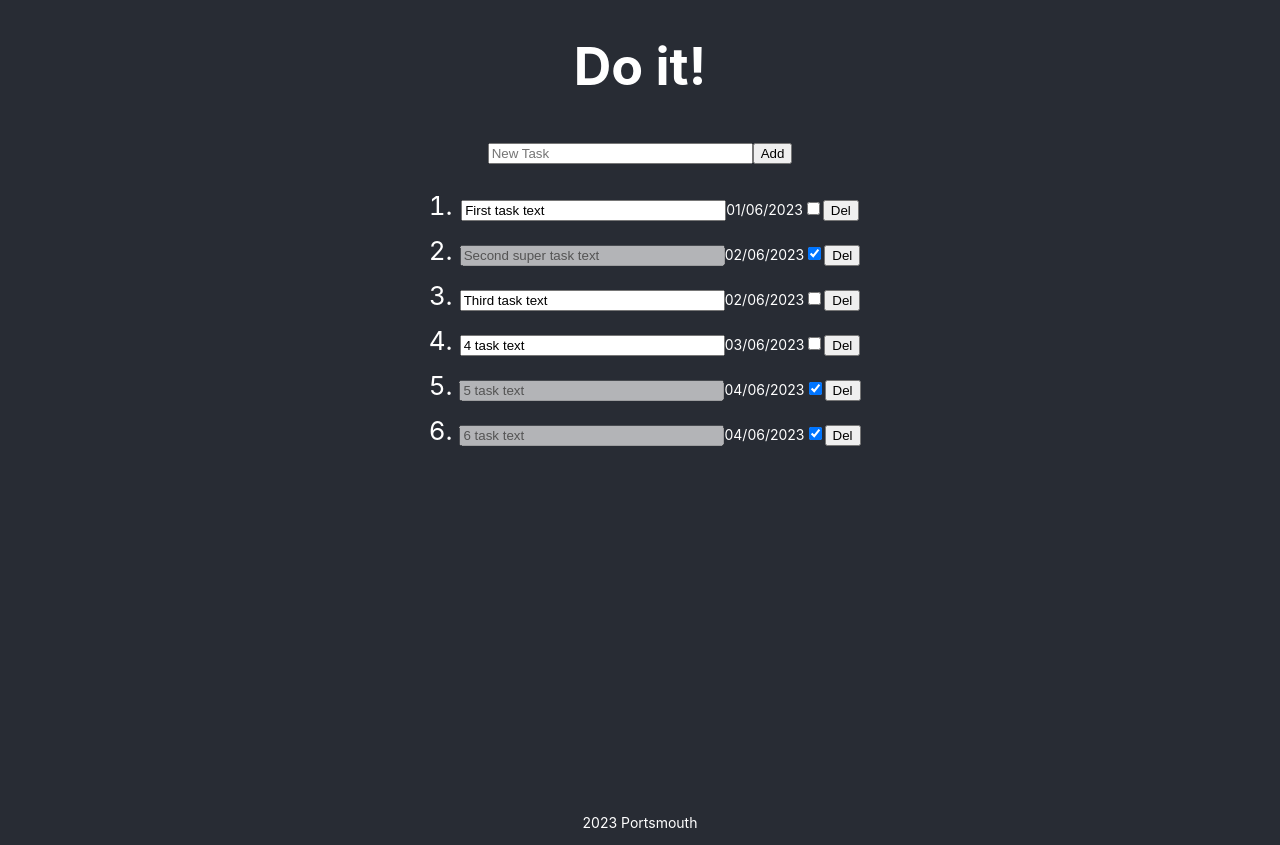
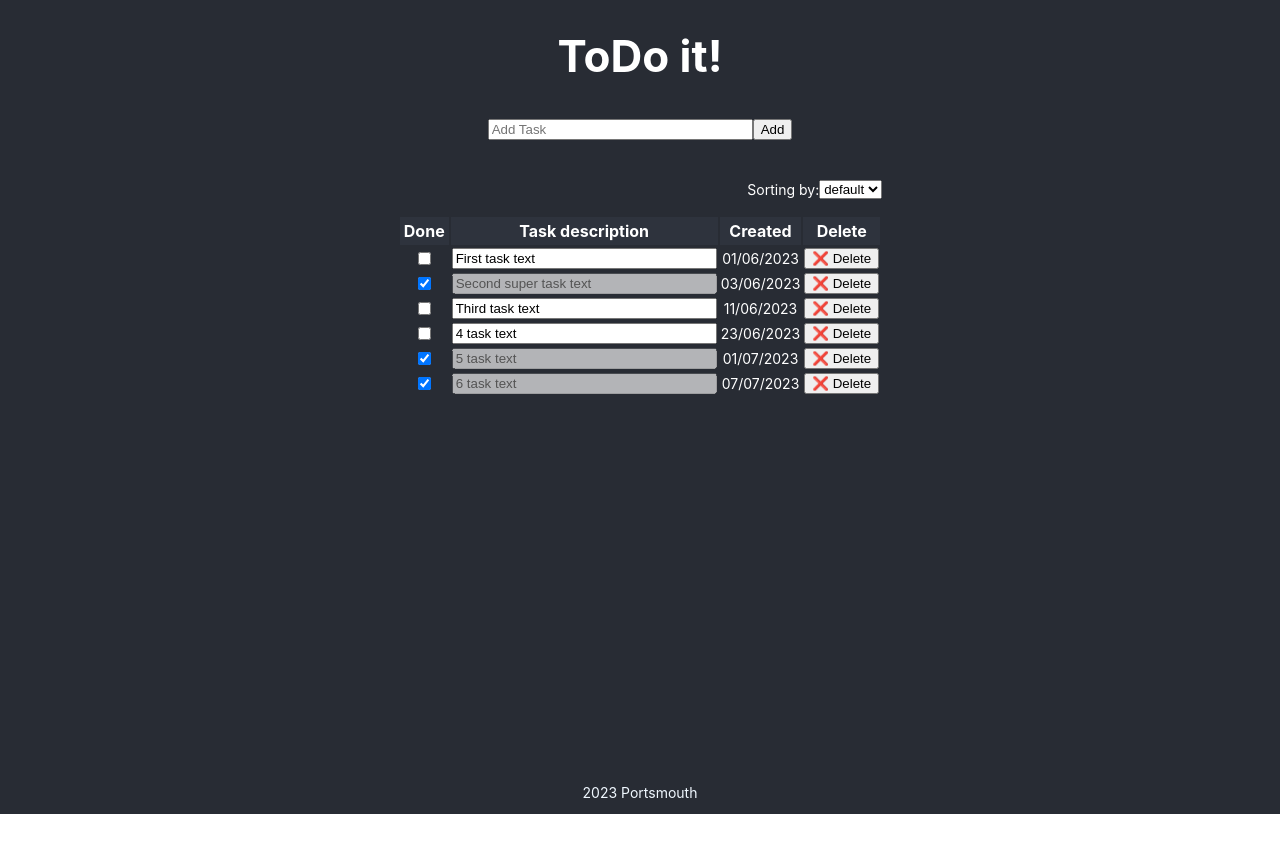
Before and after one commit to golovko/todo, a React (Create React App) app: page / in a window 1280 px wide. After the commit the page ends 814 px from the top, so only its background shows below. Built offline with nearby package versions, Linux system fonts and the light colour scheme.

Commit message:
components, table

```diff
--- a/public/index.html
+++ b/public/index.html
@@ -2,42 +2,17 @@
 <html lang="en">
   <head>
     <meta charset="utf-8" />
-    <link rel="icon" href="%PUBLIC_URL%/favicon.ico" />
     <meta name="viewport" content="width=device-width, initial-scale=1" />
     <meta name="theme-color" content="#000000" />
     <meta
       name="description"
       content="Web site created using create-react-app"
     />
-    <link rel="apple-touch-icon" href="%PUBLIC_URL%/logo192.png" />
-    <!--
-      manifest.json provides metadata used when your web app is installed on a
-      user's mobile device or desktop. See https://developers.google.com/web/fundamentals/web-app-manifest/
-    -->
-    <link rel="manifest" href="%PUBLIC_URL%/manifest.json" />
-    <!--
-      Notice the use of %PUBLIC_URL% in the tags above.
-      It will be replaced with the URL of the `public` folder during the build.
-      Only files inside the `public` folder can be referenced from the HTML.
-
-      Unlike "/favicon.ico" or "favicon.ico", "%PUBLIC_URL%/favicon.ico" will
-      work correctly both with client-side routing and a non-root public URL.
-      Learn how to configure a non-root public URL by running `npm run build`.
-    -->
-    <title>React App</title>
+    <title>ToDoIt</title>
   </head>
   <body>
     <noscript>You need to enable JavaScript to run this app.</noscript>
     <div id="root"></div>
-    <!--
-      This HTML file is a template.
-      If you open it directly in the browser, you will see an empty page.
 
-      You can add webfonts, meta tags, or analytics to this file.
-      The build step will place the bundled scripts into the <body> tag.
-
-      To begin the development, run `npm start` or `yarn start`.
-      To create a production bundle, use `npm run build` or `yarn build`.
-    -->
   </body>
 </html>
--- a/src/App.css
+++ b/src/App.css
@@ -1,36 +1,38 @@
 .App {
+  background-color: #282c34;
   text-align: center;
 }
 
-.App-logo {
-  height: 40vmin;
-  pointer-events: none;
-}
-
-@media (prefers-reduced-motion: no-preference) {
-  .App-logo {
-    animation: App-logo-spin infinite 20s linear;
-  }
-}
-
-.App-header, .App-footer {
-  background-color: #282c34;
-  min-height: 100vh;
+.App-header {
+  min-height: calc(100vh - 30px);
   display: flex;
   flex-direction: column;
   align-items: center;
   justify-content: start;
-  font-size: calc(10px + 2vmin);
+  font-size: calc(6px + 2vmin);
   color: white;
+  padding: 0px;
+  margin: 0px;
 }
 
 .item {
   font-size: calc(6px + 1vmin);
+}
 
+
+.box {
+  padding-top: 5vh;
+  padding-bottom: 2vh ;
+  display: flex;
+  align-items: center;
+  justify-content:end;
 }
 
 .App-footer {
-  min-height: 0;
+  padding: 0px;
+  margin: 0px;
+  color: aliceblue;
+  min-height: 30px;
   font-size: calc(6px + 1vmin);
 }
 
@@ -38,11 +40,10 @@
   color: #61dafb;
 }
 
-@keyframes App-logo-spin {
-  from {
-    transform: rotate(0deg);
-  }
-  to {
-    transform: rotate(360deg);
-  }
+.table-header, th {
+  font-size: medium;
+  padding: 4px;
+  background-color: #2e333d;
+  border-style: none;
+
 }
--- a/src/App.js
+++ b/src/App.js
@@ -5,7 +5,7 @@ function App() {
   return (
     <div className="App">
       <header className="App-header">
-        <h1>Do it!</h1>
+        <h1>ToDo it!</h1>
         <Items />
       </header>
       <footer className="App-footer">
--- /dev/null
+++ b/src/components/Header.jsx
@@ -0,0 +1,75 @@
+import { useState } from 'react';
+
+export default function Header({ stateUpdate, tasks }) {
+  const [text, setText] = useState('Add Task');
+  const [sorting, setSorting] = useState('default');
+  const key = () => crypto.randomUUID();
+  const [id, setId] = useState(key());
+
+  function handleAddTask() {
+
+    let tempArr = [...tasks];
+    tempArr.unshift({
+      created: new Date(),
+      id: key(),
+      text: text,
+      status: false,
+    });
+    itemsSorting(stateUpdate, sorting, tempArr)
+    setText('');
+    setId(key());
+  }
+
+  return (
+    <>
+      <div>
+        <input
+          key={id}
+          type="text"
+          placeholder='Add Task'
+          onChange={(e) => setText(e.target.value)}
+          size={30}
+          onKeyDown={(e) => (e.key === 'Enter' ? handleAddTask() : null)}
+        />
+        <button onClick={() => {
+          handleAddTask()}}>
+          Add
+        </button>
+      </div>
+      <div className='box'>
+        <label className="item">Sorting by: </label>
+        <select
+          name="sorting"
+          defaultValue={sorting}
+          onChange={e=>{
+          setSorting(e.target.value);
+          itemsSorting(stateUpdate, e.target.value, tasks);
+        }}>
+          <option value="default">default</option>
+          <option value="status">status</option>
+          <option value="age">age</option>
+          <option value="name">name</option>
+        </select>
+      </div>
+    </>
+  )
+}
+
+function itemsSorting(stateUpdate, sorting, arr){
+  let tempArr = [...arr];
+  if(sorting === 'age'){
+    tempArr.sort((a, b) => {
+      return a.created - b.created;
+    })
+  } else if(sorting === 'name'){
+    tempArr.sort((a,b) =>
+    (a.text.toLowerCase()>b.text.toLowerCase()) ? 1 : -1);
+  } else if(sorting === 'status'){
+    tempArr.sort((a,b) => a.status - b.status);
+  } if(sorting === 'default'){
+    tempArr.sort((a, b) => {
+      return a.id - b.id;
+    })
+  }
+  stateUpdate(tempArr);
+}
--- /dev/null
+++ b/src/components/Item.jsx
@@ -0,0 +1,96 @@
+import React from "react";
+
+export default function Item({ passedTasks, stateUpdate, text }) {
+  let tempArr = [...passedTasks];
+
+  function handleEditTask(id, e, tasks) {
+    let tempArr = [...tasks];
+    tempArr.forEach((el) => {
+      if (el.id === id) {
+        el.text = e;
+        return;
+      }
+    });
+    stateUpdate(tempArr, e);
+  }
+
+  function handleCheckTask(passedTasks, taskId) {
+    let tempArr = [...passedTasks];
+    tempArr.forEach((el) => {
+      if (el.id === taskId) {
+        el.status = !el.status;
+        return;
+      }
+    });
+    //setTasks(itemsSorting(sorting, tempArr));
+    stateUpdate(tempArr);
+  }
+
+  function handleDeleteTask(elementId) {
+    tempArr = tempArr.filter((el) => el.id !== elementId);
+    stateUpdate(tempArr);
+  }
+
+  let item = tempArr.map((element) => {
+    return (
+      <tr key={element.id} className="item">
+        <td>
+          <input
+            type="checkbox"
+            checked={element.status}
+            onChange={(e) => handleCheckTask(tempArr, element.id)}
+          ></input>
+        </td>
+        <td>
+          <input
+            type="text"
+            value={element.text}
+            disabled={element.status}
+            onChange={(e) => {
+              //setText(e.target.value);
+              handleEditTask(element.id, e.target.value, tempArr);
+            }}
+            size={30}
+          />
+        </td>
+        <td>{element.created.toLocaleDateString("en-GB")}</td>
+        <td>
+          <button onClick={(e) => handleDeleteTask(element.id)}>
+            ❌ Delete
+          </button>
+        </td>
+      </tr>
+    );
+  });
+  return item;
+}
+
+//demo data
+export const items = [
+  {
+    id: 0,
+    created: new Date("2023-06-01"),
+    text: "First task text",
+    status: false,
+  },
+  {
+    id: 1,
+    created: new Date("2023-06-03"),
+    text: "Second super task text",
+    status: true,
+  },
+  {
+    id: 2,
+    created: new Date("2023-06-11"),
+    text: "Third task text",
+    status: false,
+  },
+  {
+    id: 3,
+    created: new Date("2023-06-23"),
+    text: "4 task text",
+    status: false,
+  },
+  { id: 4, created: new Date("2023-07-01"), text: "5 task text", status: true },
+  { id: 5, created: new Date("2023-07-07"), text: "6 task text", status: true },
+];
--- a/src/components/Items.jsx
+++ b/src/components/Items.jsx
@@ -1,114 +1,32 @@
-import * as React from 'react';
+import React from 'react';
+import { useState } from 'react';
+import Item, { items }  from './Item';
+import Header from './Header'
 
-import { useState } from 'react';
+export default function Items() {
+  const [tasks, setTasks] = useState(items);
 
-const items = [
-  { id: 0, created: '01/06/2023', text: 'First task text', status: false },
-  {
-    id: 1,
-    created: '02/06/2023',
-    text: 'Second super task text',
-    status: true,
-  },
-  { id: 2, created: '02/06/2023', text: 'Third task text', status: false },
-  { id: 3, created: '03/06/2023', text: '4 task text', status: false },
-  { id: 4, created: '04/06/2023', text: '5 task text', status: true },
-  { id: 5, created: '04/06/2023', text: '6 task text', status: true },
-];
-
-export default function Items(newText, event) {
-  const [text, setText] = useState('new task');
-  const [tasks, setTasks] = useState(items);
-  const [id, setId] = useState(items.length);
-
-  function handleAddTask() {
-    let date = new Date();
-    setId(id + 1);
-    let tempArr = [...tasks];
-    tempArr.unshift({
-      created: date.toLocaleDateString(),
-      id: id,
-      text: text,
-      status: false,
-    });
-    setTasks(tempArr);
+  const handleStateUpdate = (arr) => {
+    if(arr){
+    setTasks(arr);
+    }
   }
-
-  function handleCheckTask(taskId) {
-    let tempArr = [...tasks];
-    tempArr.forEach(el => {
-      if (el.id === taskId) {
-        el.status = !el.status;
-        return;
-      }
-    });
-    setTasks(tempArr);
-  }
-
-  function handleDeleteTask(elementId) {
-    let tempArr = [...tasks];
-    tempArr = tempArr.filter((el) => el.id !== elementId);
-    setTasks(tempArr);
-  }
-
-  function handleEditTask(id, e) {
-    let tempArr = [...tasks];
-    tempArr.forEach(el => {
-      if (el.id === id) {
-        el.text = e;
-        return;
-      }
-    });
-    setTasks(tempArr);
-  }
-
-  let item = tasks.map((element) => {
-    return (
-      <li key={element.id}>
-        <p className="item">
-          <input
-            type="text"
-            value={element.text}
-            disabled={element.status}
-            onChange={(e) => {
-              setText(e.target.value);
-              handleEditTask(element.id, e.target.value);
-            }}
-            size={30}
-          />
-          {element.created}
-          <input
-            type="checkbox"
-            checked={element.status}
-            onChange={(e) => handleCheckTask(element.id)}
-          ></input>
-          <button
-            onClick={(e) => handleDeleteTask(element.id)}>
-              Del
-          </button>
-        </p>
-      </li>
-    );
-  });
-
   return (
     <div>
-      <div>
-        <input
-          key="mainInput"
-          type="text"
-          placeholder="New Task"
-          onChange={(e) => setText(e.target.value)}
-          size={30}
-          onKeyDown={(e) => (e.key === 'Enter' ? handleAddTask() : null)}
-        />
-        <button onClick={e=>{
-          handleAddTask();
-          setText('')}}>
-          Add
-        </button>
-      </div>
-      <ol>{item}</ol>
+      <Header tasks={tasks} stateUpdate={handleStateUpdate}/>
+      <table className='table'>
+        <thead>
+        <tr className='table-header'>
+          <th>Done</th>
+          <th>Task description</th>
+          <th>Created</th>
+          <th>Delete</th>
+        </tr>
+        </thead>
+        <tbody>
+          <Item passedTasks={tasks} stateUpdate={handleStateUpdate} />
+        </tbody>
+      </table>
     </div>
   );
 }
--- a/src/index.css
+++ b/src/index.css
@@ -1,13 +1,8 @@
 body {
   margin: 0;
   font-family: -apple-system, BlinkMacSystemFont, 'Segoe UI', 'Roboto', 'Oxygen',
-    'Ubuntu', 'Cantarell', 'Fira Sans', 'Droid Sans', 'Helvetica Neue',
+    'Ubuntu', 'Helvetica Neue',
     sans-serif;
   -webkit-font-smoothing: antialiased;
   -moz-osx-font-smoothing: grayscale;
 }
-
-code {
-  font-family: source-code-pro, Menlo, Monaco, Consolas, 'Courier New',
-    monospace;
-}
```
